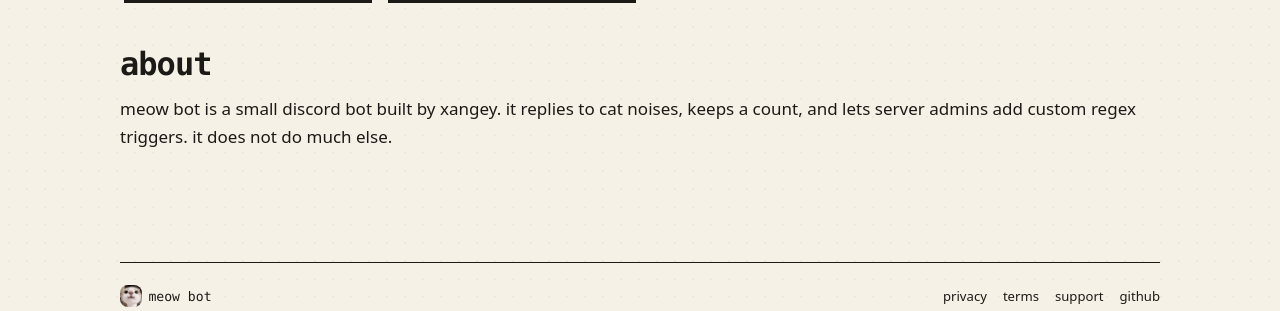
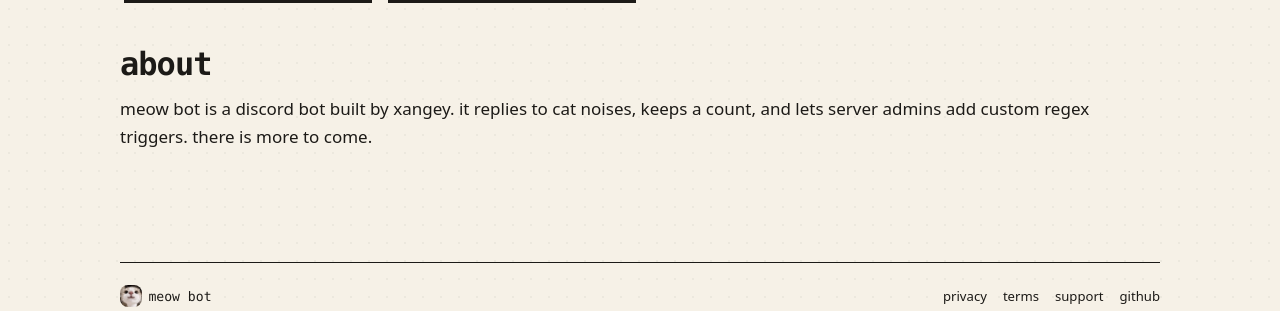
Before and after one commit to xangeyfun/Meow-Bot, a Flask app: page /info in a window 1280 px wide. Shown: the part 684-995 px from the top of the page. Run offline with Flask 3, Linux system fonts and the light colour scheme.

Commit message:
Update about section copy

```diff
--- a/templates/info.html
+++ b/templates/info.html
@@ -19,6 +19,6 @@
 
 <section class="section">
   <h2>about</h2>
-  <p>meow bot is a small discord bot built by xangey. it replies to cat noises, keeps a count, and lets server admins add custom regex triggers. it does not do much else.</p>
+  <p>meow bot is a discord bot built by xangey. it replies to cat noises, keeps a count, and lets server admins add custom regex triggers. there is more to come.</p>
 </section>
 {% endblock %}
```
